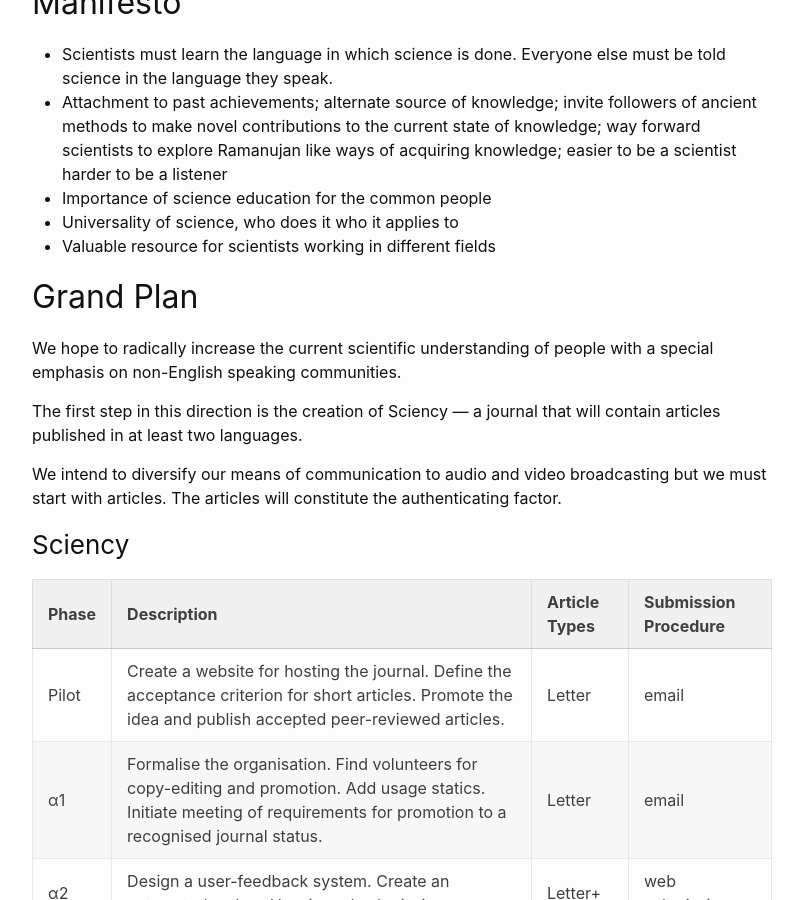
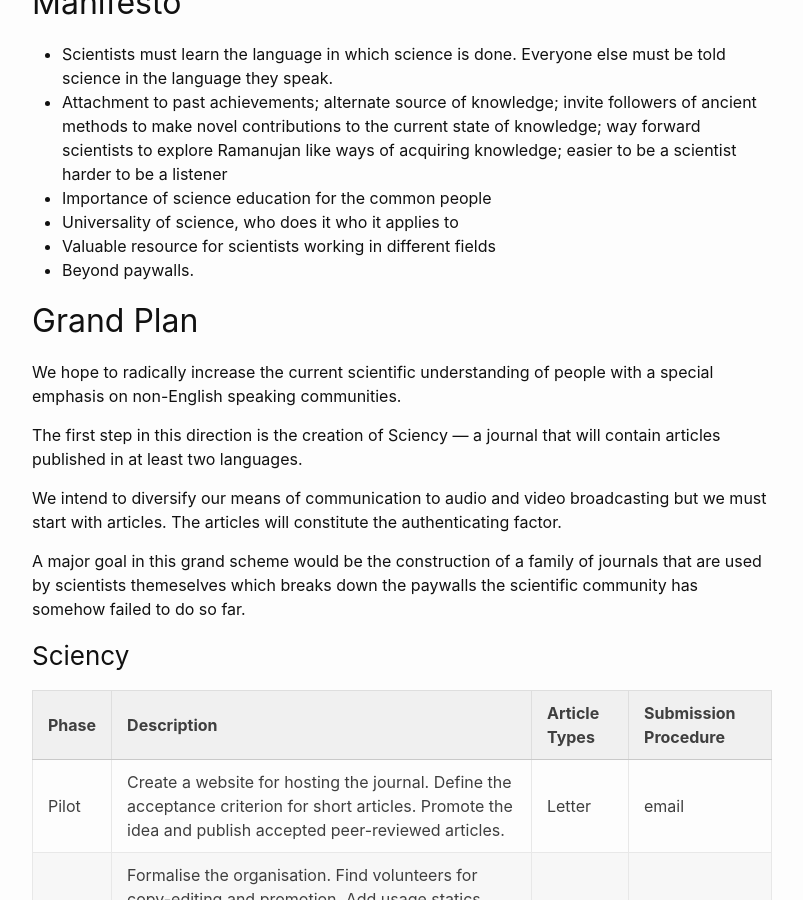
Before and after one commit to Sciency/sciency.github.com, a Jekyll site: the page built from authors.md, in a window 1280 px wide and 900 px high, scrolled down 326 px. Shown: the whole window, without its empty margins (238-1041 px from the left). Built offline with Jekyll 4.4.1, drawn with Linux system fonts in a browser that asks for light colours.

Commit message:
/ ‘authors.md’

```diff
--- a/authors.md
+++ b/authors.md
@@ -18,6 +18,7 @@ Our vision is to make science accessible and relatable.
 * Importance of science education for the common people
 * Universality of science, who does it who it applies to
 * Valuable resource for scientists working in different fields
+* Beyond paywalls.
 
 ## Grand Plan
 
@@ -26,6 +27,8 @@ We hope to radically increase the current scientific understanding of people wit
 The first step in this direction is the creation of Sciency — a journal that will contain articles published in at least two languages.
 
 We intend to diversify our means of communication to audio and video broadcasting but we must start with articles. The articles will constitute the authenticating factor.
+
+A major goal in this grand scheme would be the construction of a family of journals that are used by scientists themeselves which breaks down the paywalls the scientific community has somehow failed to do so far.
 
 ### Sciency
 
```
